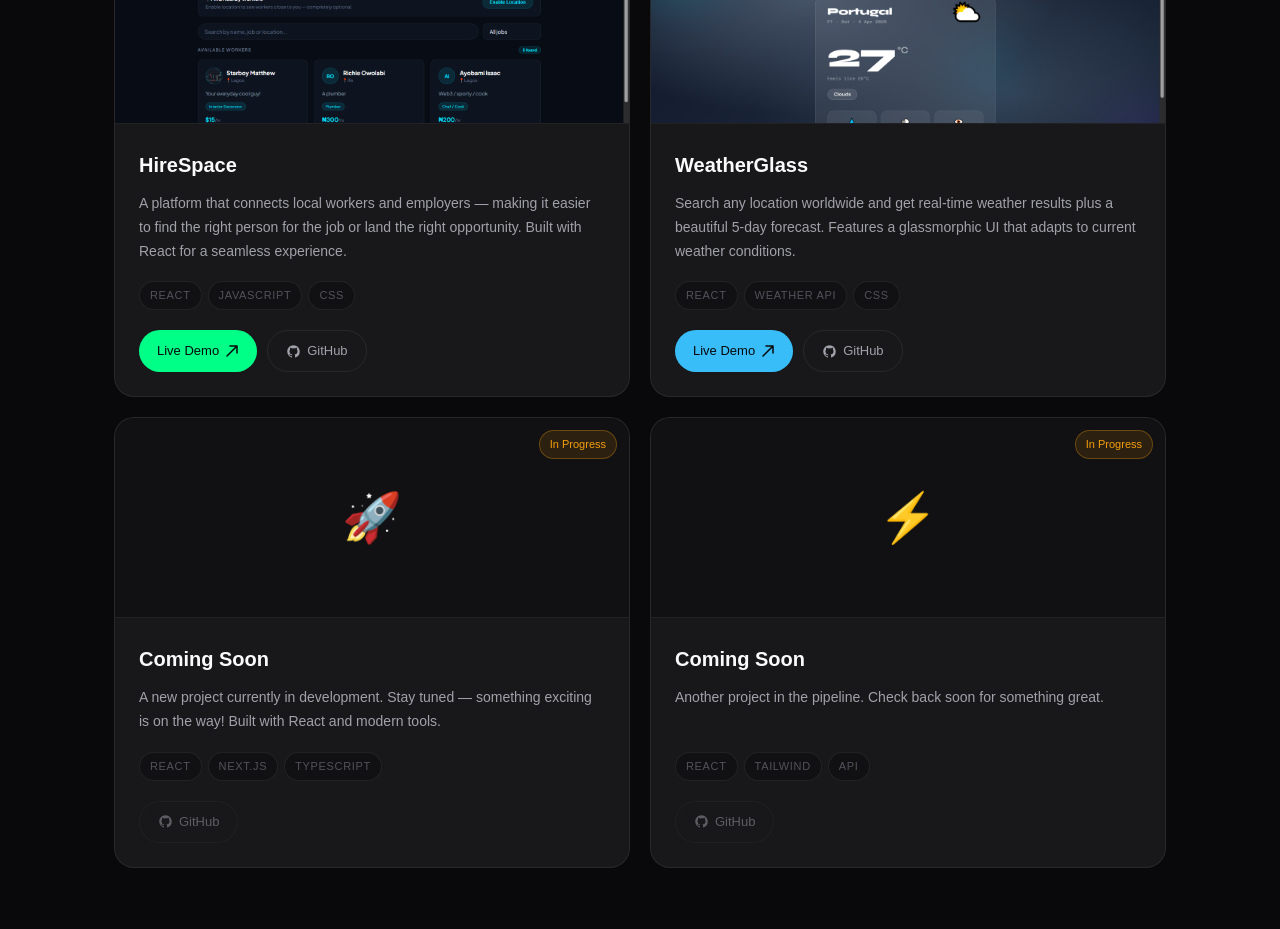
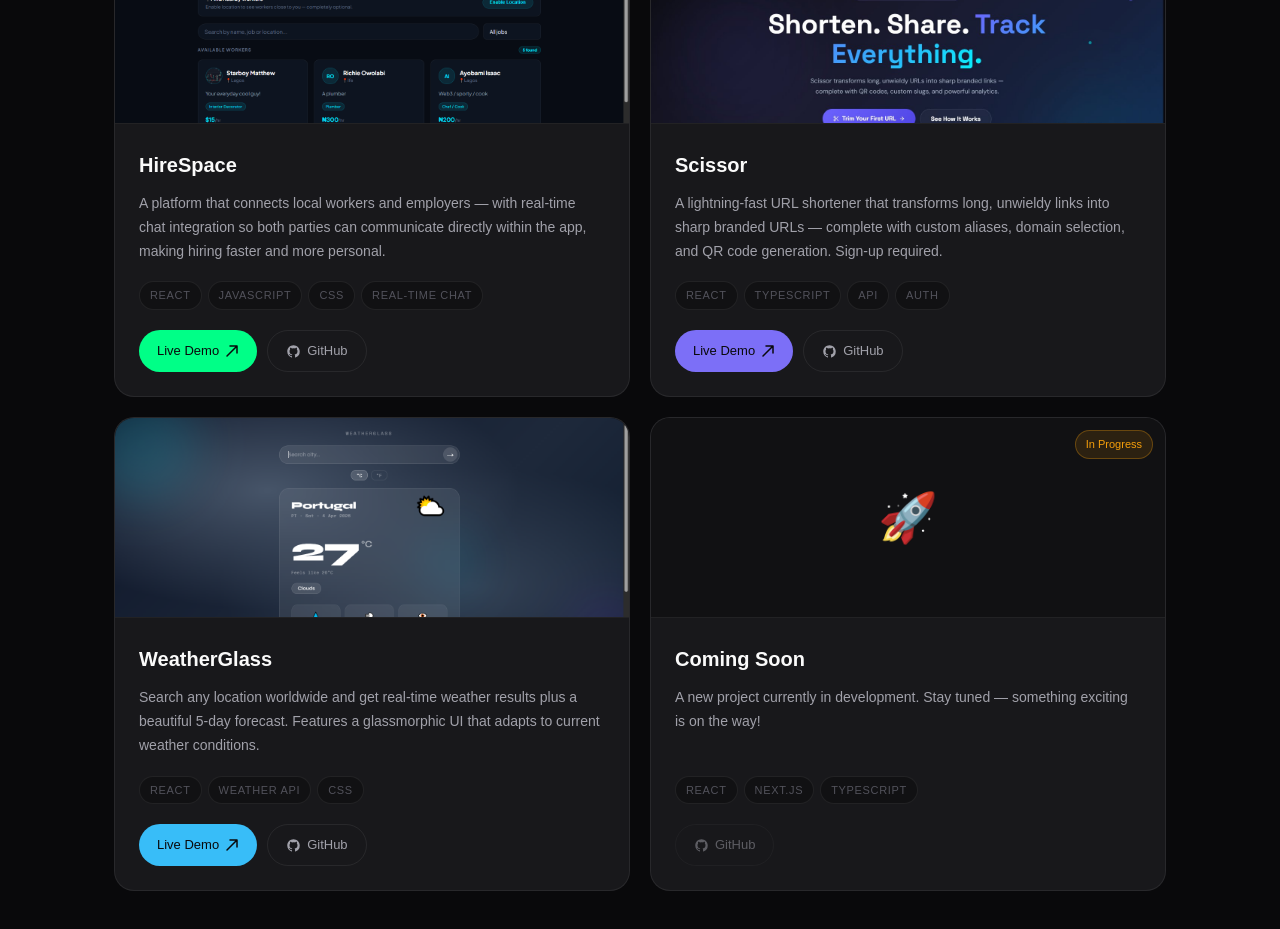
Before and after one commit to Lamhace/MyPortfolio, a React (Create React App) app: page / in a window 1280 px wide. Shown: the part 3200-4129 px from the top of the page. Built offline with nearby package versions, Linux system fonts and the light colour scheme; a web font is replaced by a local one.

Commit message:
Scissor project added

```diff
--- a/src/components/Projects.js
+++ b/src/components/Projects.js
@@ -6,8 +6,8 @@ const projects = [
     id: 1,
     title: 'HireSpace',
     description:
-      'A platform that connects local workers and employers — making it easier to find the right person for the job or land the right opportunity. Built with React for a seamless experience.',
-    tags: ['React', 'JavaScript', 'CSS'],
+      'A platform that connects local workers and employers — with real-time chat integration so both parties can communicate directly within the app, making hiring faster and more personal.',
+    tags: ['React', 'JavaScript', 'CSS', 'Real-time Chat'],
     live: 'https://hirespace-chi.vercel.app/',
     github: 'https://github.com/lamhace',
     color: '#00ff87',
@@ -15,6 +15,17 @@ const projects = [
   },
   {
     id: 2,
+    title: 'Scissor',
+    description:
+      'A lightning-fast URL shortener that transforms long, unwieldy links into sharp branded URLs — complete with custom aliases, domain selection, and QR code generation. Sign-up required.',
+    tags: ['React', 'TypeScript', 'API', 'Auth'],
+    live: 'https://lamhaceurlscissor.vercel.app/',
+    github: 'https://github.com/lamhace',
+    color: '#7c6ff7',
+    image: '/images/scissor.png',
+  },
+  {
+    id: 3,
     title: 'WeatherGlass',
     description:
       'Search any location worldwide and get real-time weather results plus a beautiful 5-day forecast. Features a glassmorphic UI that adapts to current weather conditions.',
@@ -25,27 +36,15 @@ const projects = [
     image: '/images/weatherglass.png',
   },
   {
-    id: 3,
+    id: 4,
     title: 'Coming Soon',
     description:
-      'A new project currently in development. Stay tuned — something exciting is on the way! Built with React and modern tools.',
+      'A new project currently in development. Stay tuned — something exciting is on the way!',
     tags: ['React', 'Next.js', 'TypeScript'],
     live: '#',
     github: '#',
-    color: '#a259ff',
+    color: '#f59e0b',
     emoji: '🚀',
-    wip: true,
-  },
-  {
-    id: 4,
-    title: 'Coming Soon',
-    description:
-      'Another project in the pipeline. Check back soon for something great.',
-    tags: ['React', 'Tailwind', 'API'],
-    live: '#',
-    github: '#',
-    color: '#f59e0b',
-    emoji: '⚡',
     wip: true,
   },
 ];
@@ -85,7 +84,6 @@ export default function Projects() {
               className={`project-card reveal ${p.wip ? 'project-wip' : ''}`}
               style={{ transitionDelay: `${i * 0.1}s`, '--project-color': p.color }}
             >
-              {/* Thumbnail area */}
               <div className="project-thumb">
                 {p.image ? (
                   <img src={p.image} alt={p.title} className="project-screenshot" />
@@ -106,7 +104,7 @@ export default function Projects() {
                 </div>
 
                 <div className="project-links">
-                  {!p.wip && (
+                  {!p.wip && p.live !== '#' && (
                     <a href={p.live} target="_blank" rel="noopener noreferrer" className="project-link primary">
                       Live Demo <ArrowIcon />
                     </a>
```
Also changed, not shown: public/images/scissor.png (added).
